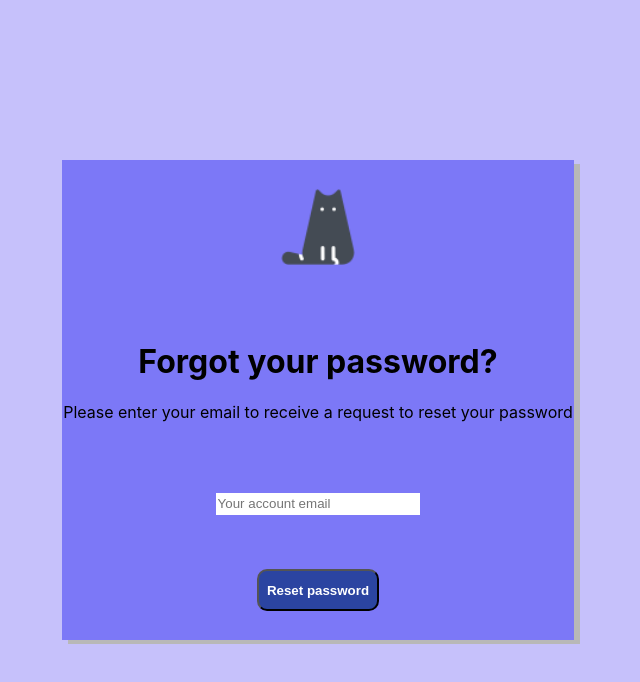
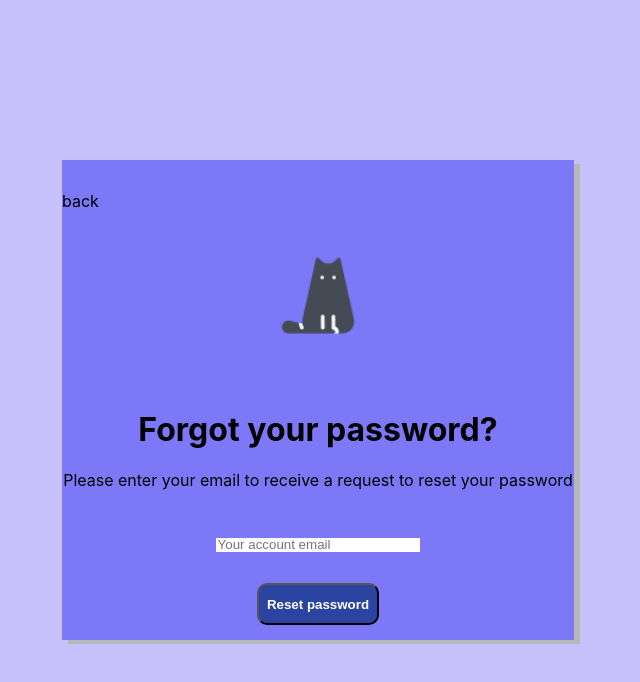
Before and after one commit to mackneupart/chat-app-TxID, a React (Create React App) app: page /passwordReset in a window 1280 px wide. Shown: the top 682 px of the page, without its empty margins (322-962 px from the left). Built offline with nearby package versions, Linux system fonts and the light colour scheme; what parse would draw is missing.

Commit message:
goback on password reset

```diff
--- a/src/Pages/PasswordRequest.js/PasswordReset.css
+++ b/src/Pages/PasswordRequest.js/PasswordReset.css
@@ -10,10 +10,11 @@
 .purple-box{
     align-items: center;
     justify-items: center;
-
 }
 
-
+.go-back{
+   margin-right: auto;
+}
 .heading-top{
 text-align: center;
 align-items: center;
--- a/src/Pages/PasswordRequest.js/PasswordReset.js
+++ b/src/Pages/PasswordRequest.js/PasswordReset.js
@@ -1,10 +1,12 @@
 import { useState } from "react";
+import { useNavigate } from "react-router-dom";
 import Parse from "parse";
 import "../../DesignSystem/grid.css";
 import "./PasswordReset.css";
 import Button from "../../Components/Button/Button";
 
 export default function PasswordReset() {
+  const navigate = useNavigate();
   const [email, setEmail] = useState("");
 
   const checkEmail = async () => {
@@ -13,7 +15,7 @@ export default function PasswordReset() {
     try {
       const results = await query.equalTo("email", email);
       const result = await results.find();
-      if (result.length != 0) {
+      if (result.length !== 0) {
         console.log("email exists");
         doRequestPasswordReset();
         setEmail("");
@@ -42,10 +44,17 @@ export default function PasswordReset() {
       return false;
     }
   };
+
+  function goBack() {
+    navigate("/");
+  }
   return (
     <div>
       <div className="password-reset">
         <div className="purple-box">
+          <p className="go-back" onClick={goBack}>
+            back
+          </p>
           <div className="heading-top">
             <img
               className="header-logo"
```
